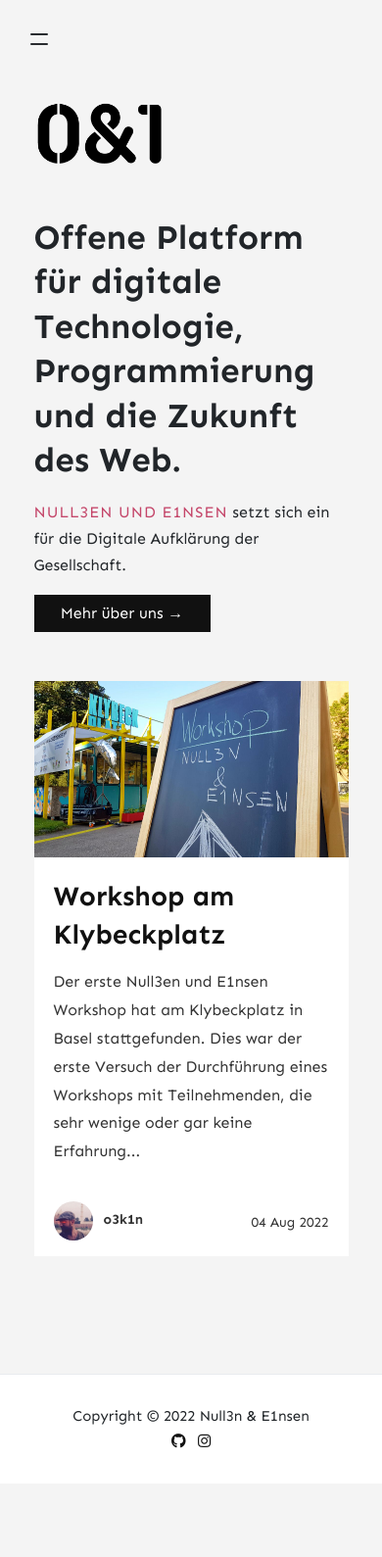
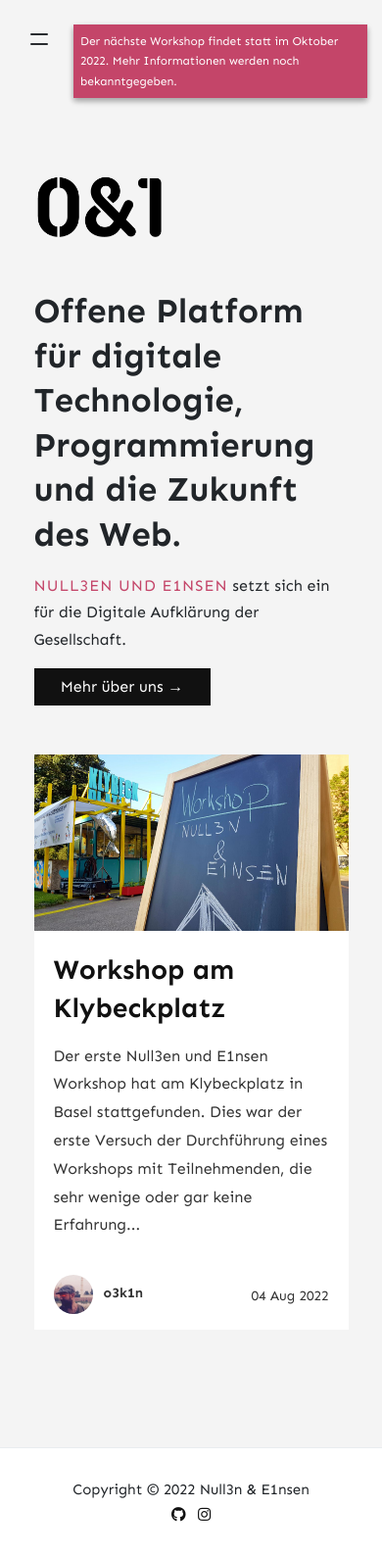
Before and after one commit to nullen-einsen/nullen-einsen.github.io, a Jekyll site: the page built from index.html, in a window 390 px wide. Shown: the whole page at 98% size. Built offline with Jekyll 4.4.1, drawn with Linux system fonts in a browser that asks for light colours; nearby versions of some CDN libraries; the list of posts is cut into pages by our own code; comment, search, counter and statistics services are not loaded; before the commit the page ends 1514 px from its top, so only the background shows below that.

Commit message:
add event preview

```diff
--- /dev/null
+++ b/_includes/event-preview.html
@@ -0,0 +1,10 @@
+<div class="wrap-event-preview">
+    <div class="d-flex align-items-center ml-auto">
+        <i class="fas fa-graduation-cap show-event-preview"></i>
+        <div class="bd-event-preview ml-3">
+            <div class="event-preview-content">
+              Der nächste Workshop findet statt im Oktober 2022. Mehr Informationen werden noch bekanntgegeben.
+            </div>
+        </div>
+    </div>
+</div>
--- a/_layouts/default.html
+++ b/_layouts/default.html
@@ -45,8 +45,8 @@
     </ul>
 </nav>
 
-<!-- {% include search-lunr.html %} -->
-
+<!-- Event Preview-->
+{% include event-preview.html %}
 
 <!-- End Sidebar Navigation
 ================================================== -->
--- a/assets/css/theme.scss
+++ b/assets/css/theme.scss
@@ -545,11 +545,28 @@ img, img:hover {
     }
 }
 
-//search
-.show-search {
+//search & event preview
+.show-search, .show-event-preview {
     cursor:pointer;
     &:hover {
         color: darken($primary,20%);
+    }
+}
+.event-preview-content {
+    margin-left: 14px;
+    background: $primary;
+    padding: 15px;
+    width: 300px;
+    color: white;
+}
+.bd-event-preview {
+    visibility: hidden;
+    opacity: 0;
+    transition:opacity 0.5s linear;
+    &.preview--show {
+        visibility: visible;
+        opacity: 1;
+        transition:opacity 0.5s linear;
     }
 }
 .bd-search {
@@ -563,6 +580,12 @@ img, img:hover {
     }
 }
 .wrap-search {
+    position: fixed;
+    left: 30px;
+    bottom: 25px;
+    z-index: 1026;
+}
+.wrap-event-preview {
     position: fixed;
     left: 30px;
     bottom: 25px;
@@ -600,6 +623,11 @@ img, img:hover {
 }
 body.active-side {
     .bd-search {
+        visibility: visible;
+        opacity: 1;
+        transition: opacity 0.5s linear;
+    }
+    .bd-event-preview {
         visibility: visible;
         opacity: 1;
         transition: opacity 0.5s linear;
@@ -673,7 +701,7 @@ body.active-side {
 }
 
 @media (max-width: 600px) {
-    .nav-icon, .sidebar, .share, .wrap-search {
+    .nav-icon, .sidebar, .share, .wrap-search, .wrap-event-preview {
         position:relative;
     }
     .container {
@@ -687,11 +715,27 @@ body.active-side {
         opacity: 1;
         transition: opacity 0.5s linear;
     }
+    .bd-event-preview {
+        visibility: visible;
+        opacity: 1;
+        transition: opacity 0.5s linear;
+    }
     .wrap-search {
         right: 25px;
         display: flex;
         left: unset;
         z-index:0;
+    }
+    .wrap-event-preview {
+        right: 15px;
+        display: flex;
+        left: unset;
+        z-index:0;
+    }
+    .event-preview-content {
+        padding: 7px;
+        font-size: 12px;
+        box-shadow: 0 3px 6px rgba(0,0,0,0.16), 0 3px 6px rgba(0,0,0,0.23);
     }
     .share {
         display: flex;
@@ -737,4 +781,10 @@ body.active-side {
             height:35px;
         }
     }
+
+    .wrap-event-preview {
+        .fa-graduation-cap {
+            display:none;
+        }
+    }
 }
--- a/assets/js/theme.js
+++ b/assets/js/theme.js
@@ -41,6 +41,11 @@ jQuery(document).ready(function($){
 		$('.bd-search').toggleClass('search--show');
 	});
 
+		//toggle preview
+		$('.show-event-preview').on('click', function() {
+			$('.bd-event-preview').toggleClass('preview--show');
+		});
+
     // spoilers
      $(document).on('click', '.spoiler', function() {
         $(this).removeClass('spoiler');
@@ -82,6 +87,9 @@ $(document).ready(function(){
 	});
 	$(".nav-icon").click(function(){
 		$("body").toggleClass('active-side');
+	});
+	$(".nav-icon").click(function(){
+		$('.bd-search').toggleClass('preview--show');
 	});
 });
 
```
